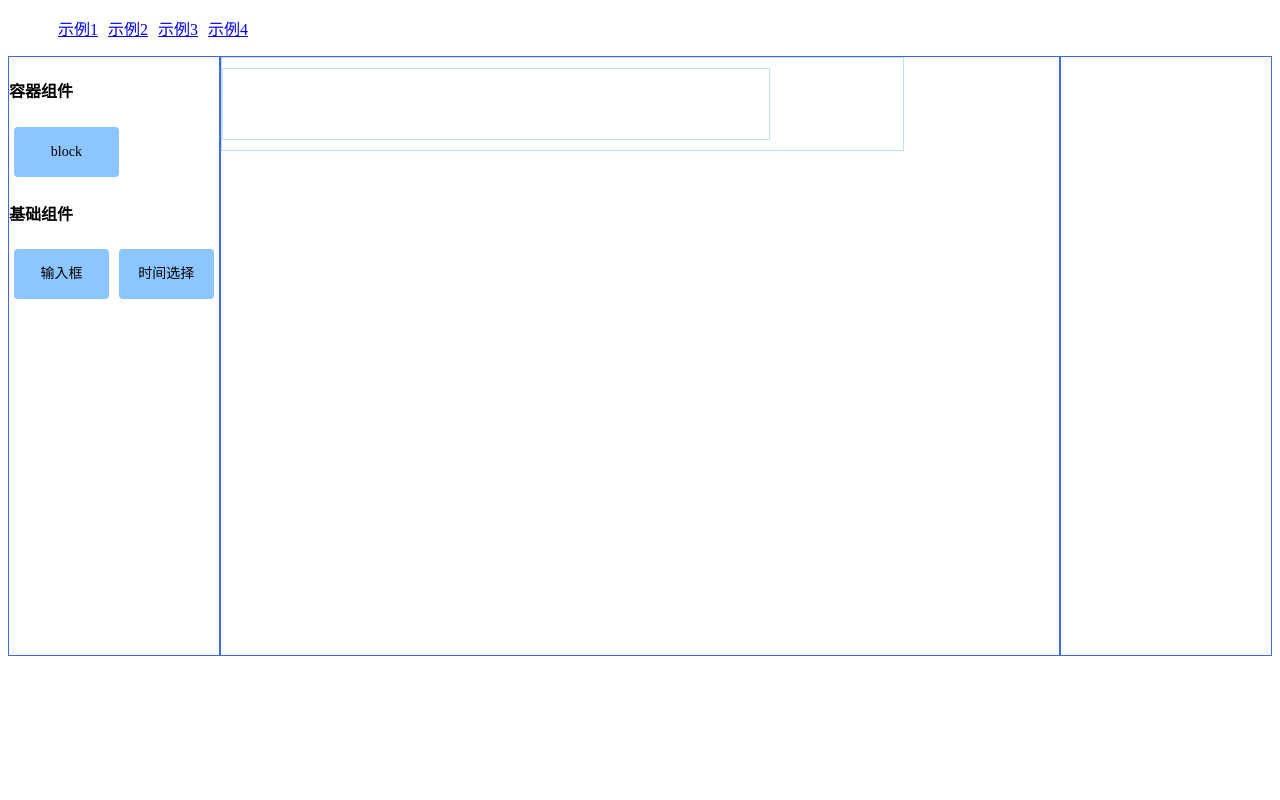
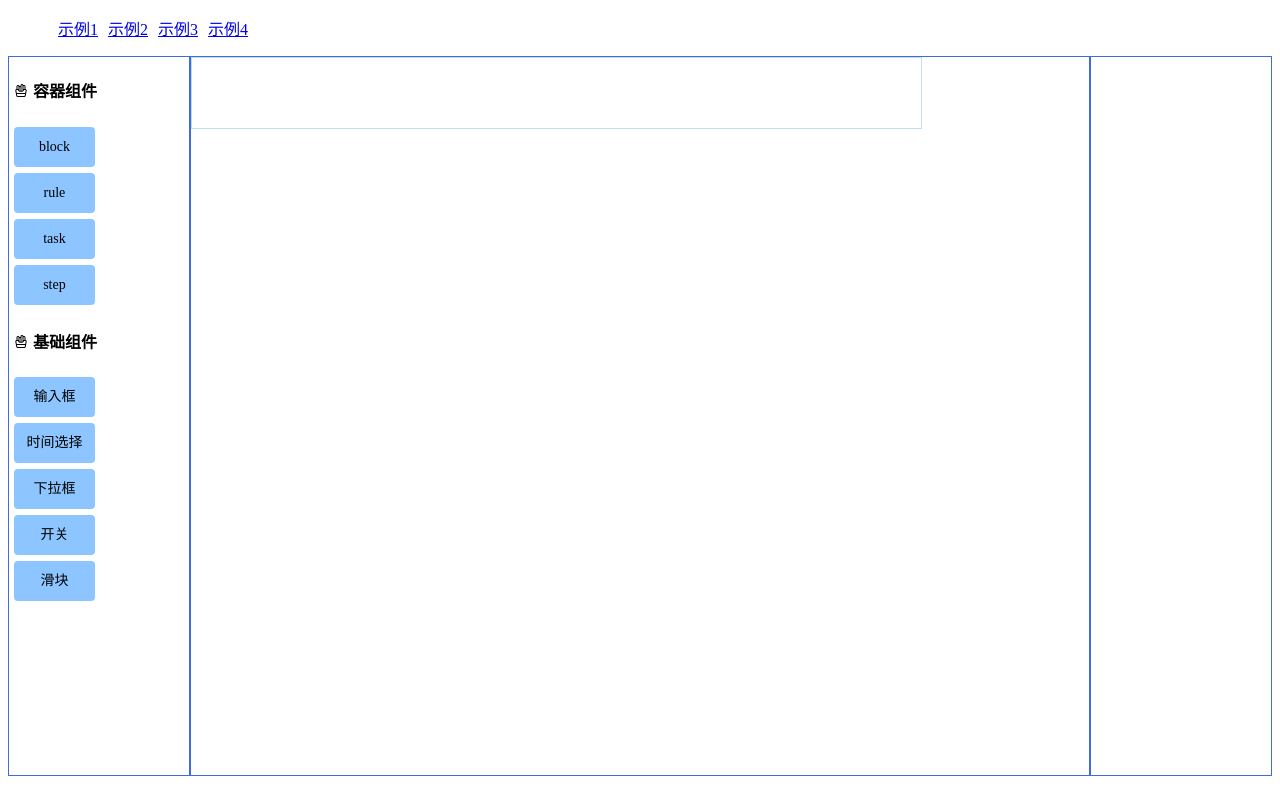
Before and after one commit to gong9/vue_vuedraggable_example, a Vue app: page /#/nested-example in a window 1280 px wide. Built offline with nearby package versions, Linux system fonts and the light colour scheme.

Commit message:
fix: adjust style

```diff
--- a/src/components/center.jsx
+++ b/src/components/center.jsx
@@ -1,55 +1,88 @@
-import nestedDraggable from './nested-draggable'
-import left from './left';
-import './nested-example.scss'
+import nestedDraggable from "./nested-draggable";
+import left from "./left";
+import "./center.scss";
 export default {
   data() {
     return {
       allComponents: {
         container: [
           {
-                        type: 'block',
-                        name: 'block',
+            type: "block",
+            name: "block",
             children: [],
-                        label: 'block'
-                    }
+            label: "block",
+          },
+          {
+            type: "rule",
+            name: "rule",
+            children: [],
+            label: "rule",
+          },
+          {
+            type: "task",
+            name: "task",
+            children: [],
+            label: "task",
+          },
+          {
+            type: "step",
+            name: "step",
+            children: [],
+            label: "step",
+          },
         ],
         baseChunk: [
           {
             type: "el-input",
-                        name: 'radio',
-                        label: '输入框'
+            name: "radio",
+            label: "输入框",
           },
           {
             type: "el-time-picker",
-                        name: 'radio1',
-                        label: '时间选择'
-                    }
-                ]
+            name: "radio1",
+            label: "时间选择",
+          },
+          {
+            type: "el-select",
+            name: "select",
+            label: "下拉框",
+          },
+          {
+            type: "el-switch",
+            name: "swict",
+            label: "开关",
+          },
+          {
+            type: "el-slider",
+            name: "slider",
+            label: "滑块",
+          },
+        ],
       },
       list: [
         {
-                    type: 'block',
-                    name: 'block',
+          type: "block",
+          name: "block",
           children: [],
-                    label: 'block'
-                }
+          label: "block",
+        },
       ],
-        }
+    };
   },
   components: {
     nestedDraggable,
-        left
+    left,
   },
   render(h) {
     return (
-            <div class='nested-example'>
-                <div class='left'>
+      <div class="nested-example">
+        <div class="left">
           <left data={this.allComponents} />
         </div>
-                <div class='center'>
+        <div class="center">
           <nestedDraggable tasks={this.list} />
         </div>
-                <div class='right' />
+        <div class="right" />
       </div>
     );
   },
--- a/src/components/nested-example.scss
+++ b/src/components/center.scss
@@ -1,20 +1,20 @@
 .nested-example {
     display: flex;
     width: 100%;
-    height: 100%;
+    height: 90vh;
     min-height: 600px;
     .left {
         border: 1px solid royalblue;
-        flex: 2
+        flex: 1
     }
 
     .center {
         border: 1px solid royalblue;
-        flex: 8
+        flex: 5
     }
 
     .right {
         border: 1px solid royalblue;
-        flex: 2
+        flex: 1
     }
 }
--- a/src/components/left.jsx
+++ b/src/components/left.jsx
@@ -1,40 +1,46 @@
 import draggable from "vuedraggable";
-import './left.scss'
+import "./left.scss";
 
 export default {
   props: {
     data: {
-            type: Object
-        }
+      type: Object,
+    },
   },
   components: {
     draggable,
   },
   methods: {
     handleClone(data) {
-            return JSON.parse(JSON.stringify(data))
+      return JSON.parse(JSON.stringify(data));
     },
   },
   render(h) {
     return (
       <div>
-                {
-                    Object.keys(this.data).map(
-                        itemKey => {
+        {Object.keys(this.data).map((itemKey) => {
           return (
-                                <div class='components'>
-                                    <h4>{itemKey === 'container' ? "容器组件" : '基础组件'}</h4>
-                                    <draggable class='snapshot-container' tag="div" list={this.data[itemKey]} clone={this.handleClone} sort={false} group={{ pull: 'clone', put: false, }}>
+            <div class="components">
+              <h4 class="snapshot-group-title">
+                <i class="el-icon-potato-strips" />{" "}
+                {itemKey === "container" ? "容器组件" : "基础组件"}
+              </h4>
+              <draggable
+                class="snapshot-container"
+                tag="div"
+                list={this.data[itemKey]}
+                clone={this.handleClone}
+                sort={false}
+                group={{ pull: "clone", put: false }}
+              >
                 {this.data[itemKey].map((copmonents) => (
                   <div class="snapshot">{copmonents.label}</div>
                 ))}
               </draggable>
             </div>
-                            )
-                        }
-                    )
-                }
+          );
+        })}
       </div>
-        )
-    }
-}
+    );
+  },
+};
--- a/src/components/left.scss
+++ b/src/components/left.scss
@@ -1,15 +1,20 @@
 .snapshot-container {
     display: flex;
     width: 100%;
+    flex-wrap: wrap;
 
     .snapshot {
-        width: 50%;
-        height: 50px;
+        width: 45%;
+        height: 40px;
         background-color: rgb(140, 197, 255);
         border-radius: 4px;
         margin: 3px 5px;
         font-size: 14px;
         text-align: center;
-        line-height: 50px;
+        line-height: 40px;
     }
 }
+
+.snapshot-group-title {
+    margin-left: 4px;
+}
--- a/src/components/nested-draggable.jsx
+++ b/src/components/nested-draggable.jsx
@@ -37,14 +37,13 @@ export default {
         <draggable
           tag="div"
           list={this.tasks}
-          class="container-node"
           group={{ put: true }}
         >
           {this.tasks.map((task) => {
             return (
               <div>
                 {task.children ? (
-                  <nestedDraggable tag="div" tasks={task.children} />
+                  <nestedDraggable  class="container-node" tag="div" tasks={task.children} />
                 ) : (
                   this.renderChunk(task)
                 )}
--- a/src/components/nested-draggable.scss
+++ b/src/components/nested-draggable.scss
@@ -4,6 +4,7 @@
     width: 80%;
     min-height: 50px;
     position: relative;
+}
 
 .cover {
     position: relative;
@@ -17,7 +18,6 @@
         z-index: 99;
     }
 }
-}
 
 .init-class {
     min-height: 120px;
```
Lines whose indentation alone changed are shown as unchanged.
